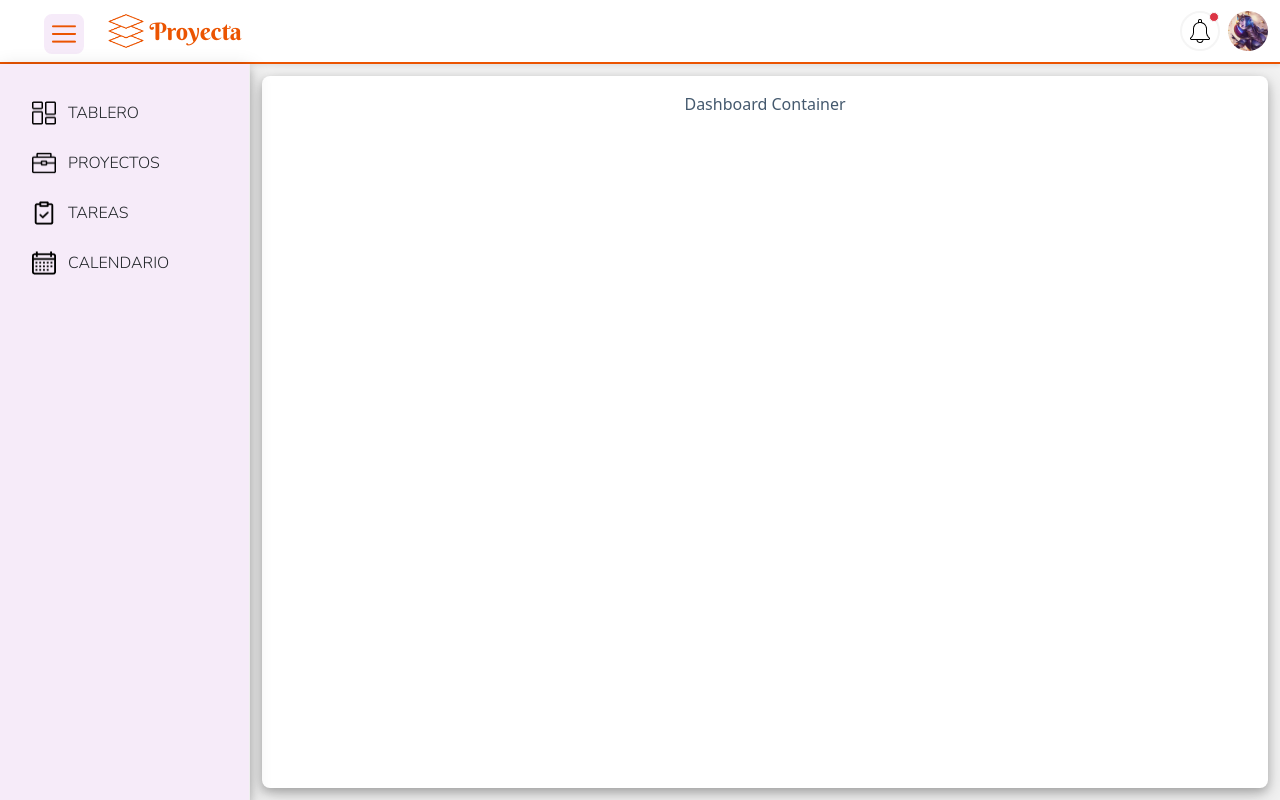
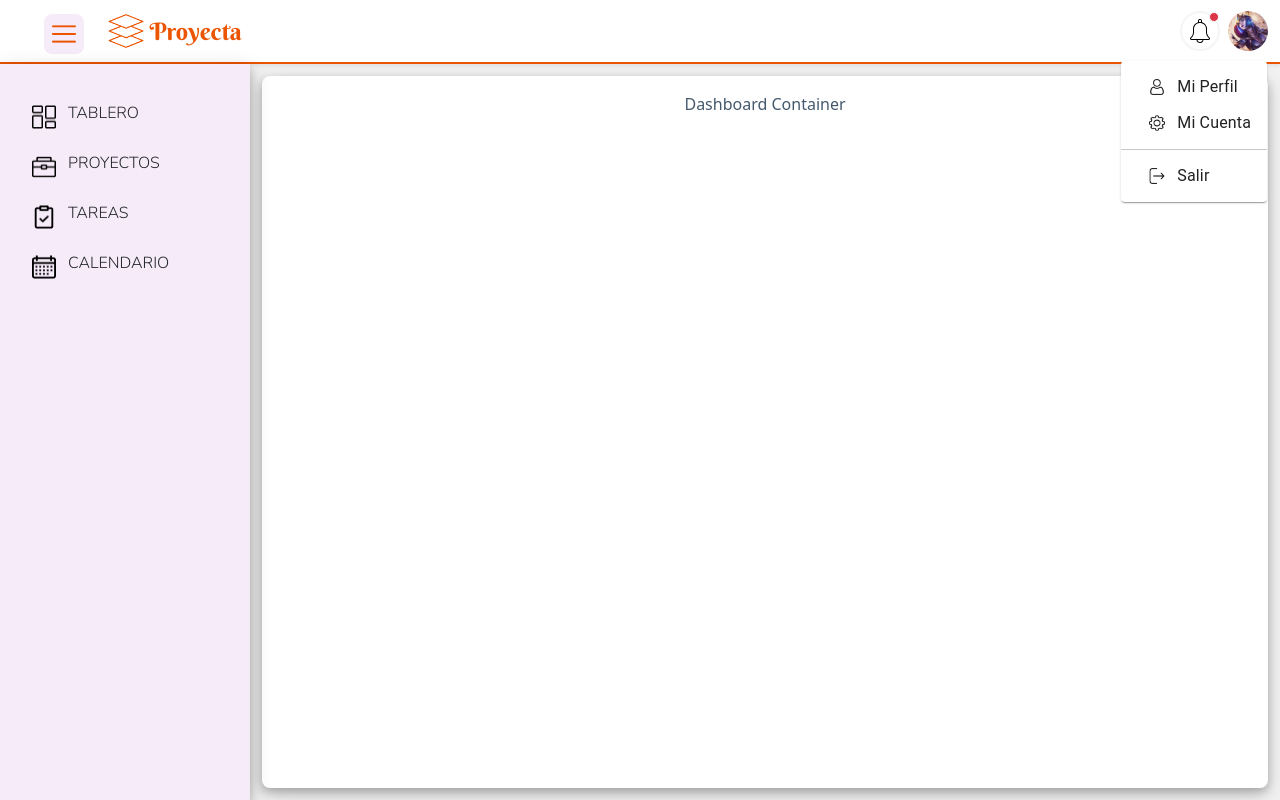
Before and after one commit to marielcaro/ProyectaV2, a React (Create React App) app in the folder proyecta-v2/: page / in a window 1280 px wide. Both pictures are taken after a click on the element 1248 px from the left and 31 px from the top of the page. Built offline with nearby package versions, Linux system fonts and the light colour scheme.

Commit message:
Floating  menus on profile and notification Icons

```diff
--- a/proyecta-v2/src/pages/Dashboard/DashboardNavBar/dashboardNavBar.jsx
+++ b/proyecta-v2/src/pages/Dashboard/DashboardNavBar/dashboardNavBar.jsx
@@ -17,7 +17,11 @@ import menu from '../../../assets/icons/menu.png';
 import { Sidebar, Menu, MenuItem, useProSidebar } from 'react-pro-sidebar';
 
 import { useState } from "react";
-import {useFloating} from '@floating-ui/react';
+import {useFloating,  offset,  flip,  shift } from '@floating-ui/react';
+import { useClick, useInteractions} from '@floating-ui/react';
+
+import UserIconButton from './userIconButton';
+import NotificationIconButton from './notificationsIconButton';
 
 const DashboardNavBar = () => {
 
@@ -25,10 +29,23 @@ const DashboardNavBar = () => {
   const { toggleSidebar, collapseSidebar, broken, collapsed, toggled } = useProSidebar();
   const [isOpen, setIsOpen] = useState(false);
 
-  const {x, y, strategy, refs} = useFloating({
+  const {x, y, strategy, refs, context} = useFloating({
     open: isOpen,
     onOpenChange: setIsOpen,
+    placement:'bottom-end',
+      middleware: [offset({
+      mainAxis: 10,
+      alignmentAxis: 1,
+    }), shift()],
   });
+
+  const click = useClick(context);
+
+
+  const {getReferenceProps, getFloatingProps} = useInteractions([
+    click,
+  ]);
+
 
   const HandleToggleCollapsed = (toggled, collapsed) => {
       if(broken === false){
@@ -63,12 +80,11 @@ return (
           </Box>
 
           <Box sx={{ display: 'flex', alignItems: 'flex-end' }}>
-            <div className='iconButton position-relative'>
-            <span className="dotBadge position-absolute  translate-middle p-1 bg-danger border border-light rounded-circle">
-              <span className="visually-hidden">New alerts</span>
-            </span>
-          </div>
-            <Avatar className="AvatarButton" alt="Orianna Queen" src={image}/>
+
+            <NotificationIconButton />
+
+            <UserIconButton />
+
           </Box>
 
         </Container>
--- /dev/null
+++ b/proyecta-v2/src/pages/Dashboard/DashboardNavBar/notificationsIconButton.jsx
@@ -0,0 +1,78 @@
+import Container from 'react-bootstrap/Container';
+import Navbar from 'react-bootstrap/Navbar';
+import Button from 'react-bootstrap/Button';
+
+import { useSelector, useDispatch } from 'react-redux'
+import { access, exit } from '../../../features/login/loginAction'
+
+import icon from '../../../assets/icons/proyect.png';
+import notificacion from '../../../assets/icons/notificacion.png';
+import './dashboardNavBar.css';
+
+import Avatar from '@mui/material/Avatar';
+import Box from '@mui/material/Box';
+
+import image from '../../../assets/images/sampleImage.jpg';
+import menu from '../../../assets/icons/menu.png';
+import { Sidebar, Menu, MenuItem, useProSidebar } from 'react-pro-sidebar';
+
+import { useState } from "react";
+import {useFloating,  offset,  flip,  shift } from '@floating-ui/react';
+import { useClick, useInteractions} from '@floating-ui/react';
+import {useDismiss} from '@floating-ui/react'
+
+import NotificationsList from './notificationsList';
+const NotificationIconButton = () => {
+    const [isOpen, setIsOpen] = useState(false);
+
+    const {x, y, strategy, refs, context} = useFloating({
+      open: isOpen,
+      onOpenChange: setIsOpen,
+      placement:'bottom-end',
+        middleware: [offset({
+        mainAxis: 10,
+        alignmentAxis: 1,
+      }), shift()],
+    });
+
+    const dismiss = useDismiss(context);
+
+    const click = useClick(context);
+
+
+    const {getReferenceProps, getFloatingProps} = useInteractions([
+      click, dismiss
+    ]);
+
+
+    return (
+        <div>
+        <div ref={refs.setReference} {...getReferenceProps()}  className='iconButton position-relative'>
+        <span className="dotBadge position-absolute  translate-middle p-1 bg-danger border border-light rounded-circle">
+          <span className="visually-hidden">New alerts</span>
+        </span>
+      </div>
+
+{isOpen && (
+    <div
+      ref={refs.setFloating}
+      style={{
+        position: strategy,
+        top: y ?? 0,
+        left: x ?? 0,
+        width: 'max-content',
+      }}
+      {...getFloatingProps()}
+    >
+
+<NotificationsList/>
+        </div>
+        )}
+
+        </div >
+
+    )
+
+}
+
+export default NotificationIconButton
--- /dev/null
+++ b/proyecta-v2/src/pages/Dashboard/DashboardNavBar/notificationsList.jsx
@@ -0,0 +1,48 @@
+import './userMenu.css'
+import MenuList from '@mui/material/MenuList';
+import MenuItem from '@mui/material/MenuItem';
+import Paper from '@mui/material/Paper';
+import Divider from '@mui/material/Divider';
+import Box from '@mui/material/Box';
+
+
+import ajustes from '../../../assets/icons/ajustes.png'
+import logout from '../../../assets/icons/logout.png'
+import user from '../../../assets/icons/user.png'
+
+import * as React from 'react';
+
+const NotificationsList = () => {
+
+    const [anchorEl, setAnchorEl] = React.useState(null);
+    const open = Boolean(anchorEl);
+    const handleClick = (event) => {
+      setAnchorEl(event.currentTarget);
+    };
+    const handleClose = () => {
+      setAnchorEl(null);
+    };
+
+return(
+    <div>
+       <Paper>
+        <MenuList>
+          <MenuItem>
+          <Box sx={{ display: 'flex', alignItems: 'flex-end' }}>
+                            Mensaje 1
+                                    </Box></MenuItem>
+          <MenuItem><Box sx={{ display: 'flex', alignItems: 'flex-end' }}>
+                                         Mensaje 2
+
+                                    </Box></MenuItem>
+          <MenuItem><Box sx={{ display: 'flex', alignItems: 'flex-end' }}>
+                                          Mensaje 3
+
+                                    </Box></MenuItem>
+        </MenuList>
+      </Paper>
+    </div>
+)
+}
+
+export default NotificationsList;
--- /dev/null
+++ b/proyecta-v2/src/pages/Dashboard/DashboardNavBar/userIconButton.jsx
@@ -0,0 +1,71 @@
+import UserMenu from './userMenu';
+import Container from 'react-bootstrap/Container';
+import Navbar from 'react-bootstrap/Navbar';
+import Button from 'react-bootstrap/Button';
+
+import { useSelector, useDispatch } from 'react-redux'
+import { access, exit } from '../../../features/login/loginAction'
+
+import icon from '../../../assets/icons/proyect.png';
+import notificacion from '../../../assets/icons/notificacion.png';
+import './dashboardNavBar.css';
+
+import Avatar from '@mui/material/Avatar';
+import Box from '@mui/material/Box';
+
+import image from '../../../assets/images/sampleImage.jpg';
+import menu from '../../../assets/icons/menu.png';
+import { Sidebar, Menu, MenuItem, useProSidebar } from 'react-pro-sidebar';
+
+import { useState } from "react";
+import {useFloating,  offset,  flip,  shift } from '@floating-ui/react';
+import { useClick, useInteractions} from '@floating-ui/react';
+import {useDismiss} from '@floating-ui/react'
+
+
+const UserIconButton = () => {
+    const [isOpen, setIsOpen] = useState(false);
+
+    const {x, y, strategy, refs, context} = useFloating({
+      open: isOpen,
+      onOpenChange: setIsOpen,
+      placement:'bottom-end',
+        middleware: [offset({
+        mainAxis: 10,
+        alignmentAxis: 1,
+      }), shift()],
+    });
+
+    const dismiss = useDismiss(context);
+    const click = useClick(context);
+
+
+    const {getReferenceProps, getFloatingProps} = useInteractions([
+      click, dismiss
+    ]);
+
+    return (
+        <>
+         <Avatar  ref={refs.setReference} {...getReferenceProps()} className="AvatarButton" alt="Orianna Queen" src={image}/>
+            {isOpen && (
+        <div
+          ref={refs.setFloating}
+          style={{
+            position: strategy,
+            top: y ?? 0,
+            left: x ?? 0,
+            width: 'max-content',
+          }}
+          {...getFloatingProps()}
+        >
+          <UserMenu />
+
+
+        </div>
+      )}
+
+  </>
+    )
+}
+
+export default UserIconButton
--- /dev/null
+++ b/proyecta-v2/src/pages/Dashboard/DashboardNavBar/userMenu.css
@@ -0,0 +1,8 @@
+.icons
+{
+    margin-top: 4px;
+    margin-bottom: 4px;
+    margin-right: 12px;
+    margin-left: 12px;
+
+}
--- /dev/null
+++ b/proyecta-v2/src/pages/Dashboard/DashboardNavBar/userMenu.jsx
@@ -0,0 +1,53 @@
+import './userMenu.css'
+import MenuList from '@mui/material/MenuList';
+import MenuItem from '@mui/material/MenuItem';
+import Paper from '@mui/material/Paper';
+import Divider from '@mui/material/Divider';
+import Box from '@mui/material/Box';
+
+
+import ajustes from '../../../assets/icons/ajustes.png'
+import logout from '../../../assets/icons/logout.png'
+import user from '../../../assets/icons/user.png'
+
+import * as React from 'react';
+
+const UserMenu = () => {
+
+    const [anchorEl, setAnchorEl] = React.useState(null);
+    const open = Boolean(anchorEl);
+    const handleClick = (event) => {
+      setAnchorEl(event.currentTarget);
+    };
+    const handleClose = () => {
+      setAnchorEl(null);
+    };
+
+return(
+    <div>
+       <Paper>
+        <MenuList>
+          <MenuItem>
+          <Box sx={{ display: 'flex', alignItems: 'flex-end' }}>
+                                        <img className='icons' src={user} height="16" width="16" alt="User" />
+                                          Mi Perfil
+
+                                    </Box></MenuItem>
+          <MenuItem><Box sx={{ display: 'flex', alignItems: 'flex-end' }}>
+                                        <img className='icons' src={ajustes} height="16" width="16" alt="User" />
+                                          Mi Cuenta
+
+                                    </Box></MenuItem>
+          <Divider sx={{ my: 0.5 , borderColor: '#212529'}} />
+          <MenuItem><Box sx={{ display: 'flex', alignItems: 'flex-end' }}>
+                                        <img className='icons' src={logout} height="16" width="16" alt="User" />
+                                          Salir
+
+                                    </Box></MenuItem>
+        </MenuList>
+      </Paper>
+    </div>
+)
+}
+
+export default UserMenu;
```
Also changed, not shown: proyecta-v2/src/assets/icons/logout.png (added).
